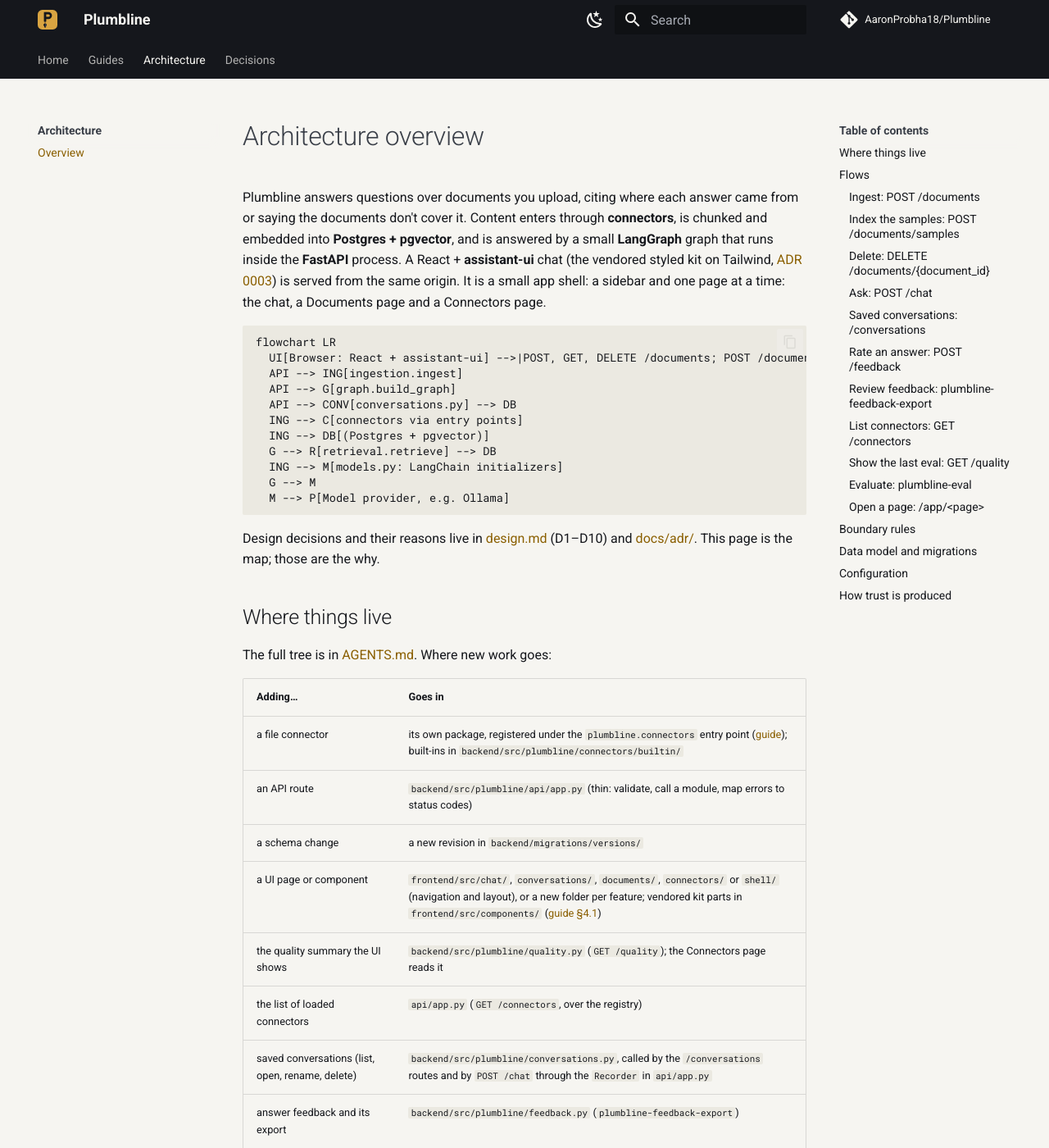
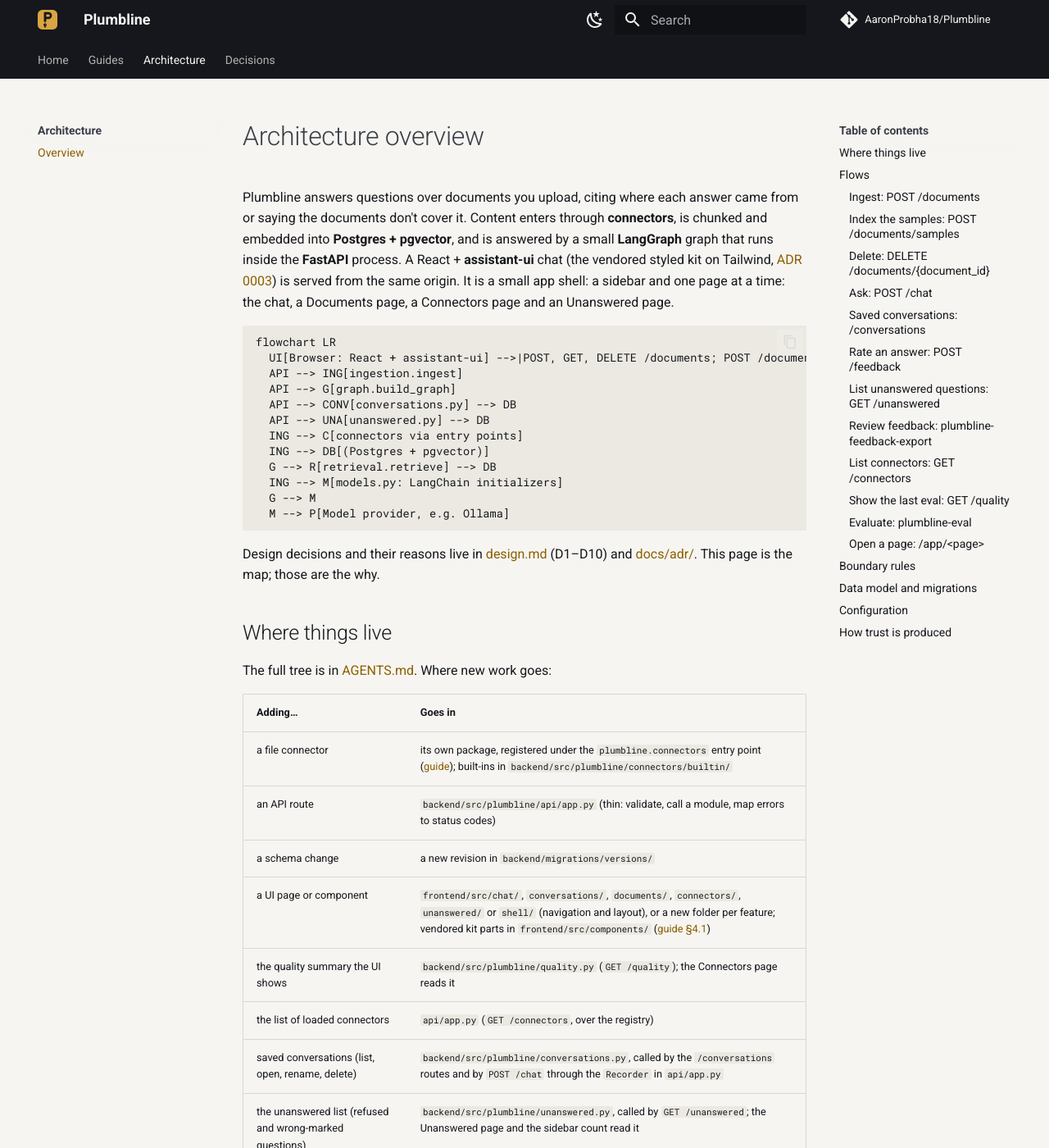
Before and after one commit to AaronProbha18/Insight-RAG, an MkDocs documentation site: the page built from docs/architecture/overview.md, in a window 1280 px wide and 1400 px high. Shown: the whole window at 82% size. Built offline with MkDocs 1.6.1 and Material for MkDocs 9.7.7, drawn with Linux system fonts in a browser that asks for light colours; comment, search, counter and statistics services are not loaded; some of the changed text lies outside the part shown.

Commit message:
docs(architecture): GET /unanswered flow and Unanswered page (#37)

````diff
--- a/docs/architecture/overview.md
+++ b/docs/architecture/overview.md
@@ -7,14 +7,15 @@ pgvector**, and is answered by a small **LangGraph** graph that runs inside
 the **FastAPI** process. A React + **assistant-ui** chat (the vendored
 styled kit on Tailwind, [ADR 0003](../adr/0003-styled-chat-kit.md)) is
 served from the same origin. It is a small app shell: a sidebar and one
-page at a time: the chat, a Documents page and a Connectors page.
+page at a time: the chat, a Documents page, a Connectors page and an Unanswered page.
 
 ```mermaid
 flowchart LR
-  UI[Browser: React + assistant-ui] -->|POST, GET, DELETE /documents; POST /documents/samples; POST /chat SSE; POST /feedback; GET, PATCH, DELETE /conversations; GET /quality; GET /connectors| API[FastAPI api/app.py]
+  UI[Browser: React + assistant-ui] -->|POST, GET, DELETE /documents; POST /documents/samples; POST /chat SSE; POST /feedback; GET, PATCH, DELETE /conversations; GET /quality; GET /connectors; GET /unanswered| API[FastAPI api/app.py]
   API --> ING[ingestion.ingest]
   API --> G[graph.build_graph]
   API --> CONV[conversations.py] --> DB
+  API --> UNA[unanswered.py] --> DB
   ING --> C[connectors via entry points]
   ING --> DB[(Postgres + pgvector)]
   G --> R[retrieval.retrieve] --> DB
@@ -37,10 +38,11 @@ goes:
 | a file connector | its own package, registered under the `plumbline.connectors` entry point ([guide](../guides/connector-development-guide.md)); built-ins in `backend/src/plumbline/connectors/builtin/` |
 | an API route | `backend/src/plumbline/api/app.py` (thin: validate, call a module, map errors to status codes) |
 | a schema change | a new revision in `backend/migrations/versions/` |
-| a UI page or component | `frontend/src/chat/`, `conversations/`, `documents/`, `connectors/` or `shell/` (navigation and layout), or a new folder per feature; vendored kit parts in `frontend/src/components/` ([guide §4.1](../guides/frontend-development-guide.md#4-components)) |
+| a UI page or component | `frontend/src/chat/`, `conversations/`, `documents/`, `connectors/`, `unanswered/` or `shell/` (navigation and layout), or a new folder per feature; vendored kit parts in `frontend/src/components/` ([guide §4.1](../guides/frontend-development-guide.md#4-components)) |
 | the quality summary the UI shows | `backend/src/plumbline/quality.py` (`GET /quality`); the Connectors page reads it |
 | the list of loaded connectors | `api/app.py` (`GET /connectors`, over the registry) |
 | saved conversations (list, open, rename, delete) | `backend/src/plumbline/conversations.py`, called by the `/conversations` routes and by `POST /chat` through the `Recorder` in `api/app.py` |
+| the unanswered list (refused and wrong-marked questions) | `backend/src/plumbline/unanswered.py`, called by `GET /unanswered`; the Unanswered page and the sidebar count read it |
 | answer feedback and its export | `backend/src/plumbline/feedback.py` (`plumbline-feedback-export`) |
 | an eval set | `evals/connectors/<name>/{corpus/,golden.yaml}` |
 
@@ -133,6 +135,21 @@ A conversation is a title plus the `answers` rows that point at it, in
    so a change replaces the earlier rating: **204**. An unknown `answer_id`
    is **404**, an invalid body **422**.
 
+### List unanswered questions: `GET /unanswered`
+
+1. `days` is 7, 30 or 90, or absent for all time; any other value is **422**.
+2. `unanswered.list_groups` reads `answers LEFT JOIN feedback` for events that
+   are a refusal (`abstained`) or a thumbs down, keeps those created in the
+   range, and groups them by question ignoring case and extra spaces. It has
+   no table of its own.
+3. Each group carries the latest question text, the count and last date of
+   its in-range events, and the latest event's `reason`: `not_in_documents`
+   for a refusal, or `marked_wrong` with the stored `feedback_reason` (null
+   when none was given). There are no scores, ids or answer text.
+4. The sidebar's Unanswered count is the number of groups from the same call
+   with `days=30`, refreshed after every chat answer; a refusal in the chat
+   links to the page.
+
 ### Review feedback: `plumbline-feedback-export`
 
 `feedback.export_candidates` turns every feedback row into a candidate in
@@ -181,13 +198,12 @@ by hand; nothing is added automatically ([evals README](https://github.com/Aaron
 ### Open a page: `/app/<page>`
 
 The chat is at `/`, a saved conversation at `/app/chats/{id}`, Documents at
-`/app/documents` and Connectors at `/app/connectors`. The UI owns routing
+`/app/documents`, Connectors at `/app/connectors` and Unanswered at `/app/unanswered`. The UI owns routing
 (`frontend/src/shell/route.ts`, over the History API), and client pages live
 under `/app/` so they cannot collide with an API path. In production,
 `api/app.py` serves `index.html` for `GET /app/{path}` when
 `PLUMBLINE_UI_DIR` is set, so a reload or a shared page link works; any
-other unknown path still gets the API's own 404. `GET /connectors` is the only new
-endpoint: the Documents page uses the same `/documents` routes as before, and the
+other unknown path still gets the API's own 404. The Documents page uses the `/documents` routes, the Unanswered page uses `GET /unanswered`, and the
 Connectors page joins `/connectors`, `/quality` and `/documents` in the
 browser, by connector name. The
 chat stays in memory while the person moves between pages
@@ -226,6 +242,8 @@ fails CI.
 | `answers` | one row per answer or abstention `/chat` returned | `public_id` is `ans_<ULID>`. Holds the question, answer text, `abstained`, model ids and abstain threshold, and `citations` as JSONB (`document_id`, `title`, `filename`, `locator`) **copied** so a later document delete doesn't lose it. `conversation_id` points at `conversations` with `ON DELETE SET NULL` (null for answers recorded before conversations existed, or after their chat was deleted). |
 | `conversations` | one row per saved chat | `public_id` is `conv_<ULID>`. `title` is 1 to 200 characters (`CHECK`); `updated_at` is set when an answer is added or the chat is renamed. Created with the first answer, so there are no empty ones. |
 | `feedback` | at most one row per answer | `answer_id` is unique; `ON DELETE CASCADE` from `answers`. `rating` up or down, optional `reason` (down only) and `comment` (max 2000), enforced by `CHECK`s. |
+
+The Unanswered list is a read-only query over `answers` and `feedback`; it has no table of its own.
 
 **Stored locally:** every question asked and every answer is kept, with no
 retention limit, so nobody should type real personal data into the chat.
````
Also changed, not shown: openspec/changes/unanswered-questions/tasks.md (+1 -1 lines).
